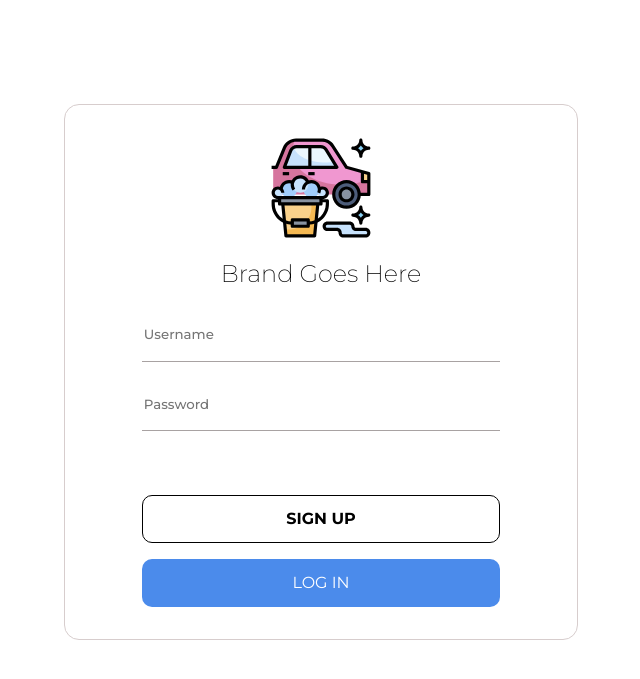
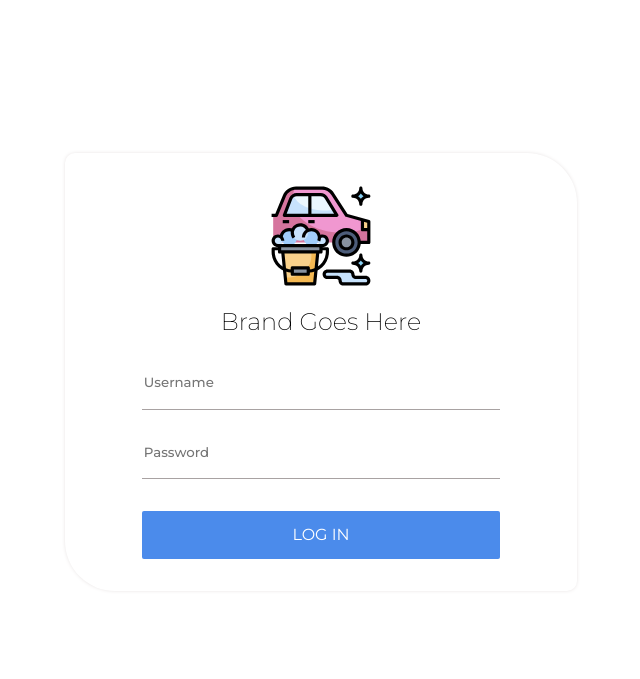
Before and after one commit to lamrouahmed/CW, a PHP site: page /login.html in a window 1280 px wide. Shown: the top 679 px of the page, without its empty margins (319-959 px from the left). Run offline with PHP 8.4, Linux system fonts and the light colour scheme.

Commit message:
remove the signup btn

```diff
--- a/css/login/style.css
+++ b/css/login/style.css
@@ -142,15 +142,8 @@ body {
   font-family: 'Montserrat', sans-serif;
   height: 3em;
   border: 1px solid #000;
-  border-radius: 10px;
+  border-radius: 2px;
   margin-top: 3em;
-}
-
-.wrapper .form form .sign {
-  background-color: none;
-  font-weight: 700;
-  -webkit-transition: all 200ms ease-in-out;
-  transition: all 200ms ease-in-out;
 }
 
 .wrapper .form form .log {
@@ -273,9 +276,21 @@ body {
     margin: 0 auto;
   }
   .wrapper .container {
-    border: 1px solid #d7cdcd;
+    -webkit-box-shadow: 0px 0px 5px -2px #c5bbbb;
+            box-shadow: 0px 0px 5px -2px #c5bbbb;
     padding: 2em 0;
-    border-radius: 15px;
+    border-radius: 10px;
+    border-bottom-left-radius: 50px;
+    border-top-right-radius: 50px;
+    -webkit-transition: all 200ms ease-in-out;
+    transition: all 200ms ease-in-out;
+  }
+  .wrapper .container:hover {
+    -webkit-transition: all 200ms ease-in-out;
+    transition: all 200ms ease-in-out;
+    -webkit-box-shadow: 0px 0px 6px -2px gray;
+            box-shadow: 0px 0px 6px -2px gray;
+    border-radius: 0;
   }
 }
 
--- a/css/login/style.scss
+++ b/css/login/style.scss
@@ -148,23 +148,25 @@ body {
                 font-family: 'Montserrat', sans-serif;
                 height: 3em;
                 border: 1px solid #000;
-                border-radius: 10px;
+                border-radius: 2px;
                 margin-top: 3em;
 
 
             }
 
-            .sign {
-                background-color: none;
-                font-weight: 700;
-                transition: all 200ms ease-in-out;
-            }
+
 
             .log {
                 border: none;
                 color: #FFF;
                 background-color: rgb(75, 139, 235);
                 margin-top: 1em;
+                transition: all 200ms ease-in-out;
+                &:hover {
+                    transition: all 200ms ease-in-out;
+                    background-color: darken(rgb(75, 139, 235), 10%);
+                    transform: scale(.98);
+                }
             }
         }
     }
@@ -192,6 +194,7 @@ body {
             position: absolute;
             right: 30%;
             top: 30%;
+
             &:nth-child(2) {
                 width: 60%;
                 top: 63%;
@@ -233,17 +236,19 @@ body {
     transform: translateX(200%);
     background-color: rgba(67, 138, 185, 0.712);
     transition: all 200ms ease-in-out;
+
     .navList {
 
         padding: 0;
         margin: 0;
-        margin-top: 100%;
+        margin-top: 18rem;
         width: 100%;
         height: 100%;
+
         .navItem {
             list-style: none;
             text-align: center;
-            padding:0;
+            padding: 0;
             margin: 0;
 
             &:hover .navLink {
@@ -296,9 +301,18 @@ body {
         margin: 0 auto;
 
         .container {
-            border: 1px solid #d7cdcd;
+            box-shadow: 0px 0px 5px -2px #c5bbbb;
             padding: 2em 0;
-            border-radius: 15px;
+            border-radius: 10px;
+            border-bottom-left-radius: 50px;
+            border-top-right-radius: 50px;
+            transition: all 200ms ease-in-out;
+
+            &:hover {
+                transition: all 200ms ease-in-out;
+                box-shadow: 0px 0px 6px -2px gray;
+                border-radius: 0;
+            }
         }
 
     }
@@ -323,9 +337,18 @@ body {
         margin: 0 auto;
 
         .container {
-            border: 1px solid #d7cdcd;
+            box-shadow: 0px 0px 5px -2px #dbd1d1;
             padding: 2em 0;
-            border-radius: 15px;
+            border-radius: 10px;
+            border-bottom-left-radius: 50px;
+            border-top-right-radius: 50px;
+            transition: all 200ms ease-in-out;
+
+            &:hover {
+                transition: all 200ms ease-in-out;
+                box-shadow: 0px 0px 6px -2px gray;
+                border-radius: 0;
+            }
         }
 
     }
--- a/login.html
+++ b/login.html
@@ -16,10 +16,10 @@
             </div>
             <nav class="nav">
                 <ul class="navList">
-                    <li class="navItem"><a href="#" class="navLink">Text</a></li>
-                    <li class="navItem"><a href="#" class="navLink">Text</a></li>
-                    <li class="navItem"><a href="#" class="navLink">Help Center</a></li>
-                    <li class="navItem"><a href="#" class="navLink">About</a></li>
+                    <li class="navItem"><a href="#" class="navLink">TEXT</a></li>
+                    <li class="navItem"><a href="#" class="navLink">TEXT</a></li>
+                    <li class="navItem"><a href="#" class="navLink">HELP CENTER</a></li>
+                    <li class="navItem"><a href="#" class="navLink">ABOUT</a></li>
                 </ul>
             </nav>
         </div>
@@ -42,7 +42,6 @@
                         <span class="border"></span>
                     </label>
 
-                    <a href="" class="sign"> SIGN UP</a>
                     <a href="" class="log">LOG IN</a>
                 </form>
             </div>
```
Also changed, not shown: other parts of css/login/style.css (+25 -3 lines), 1 other file.
